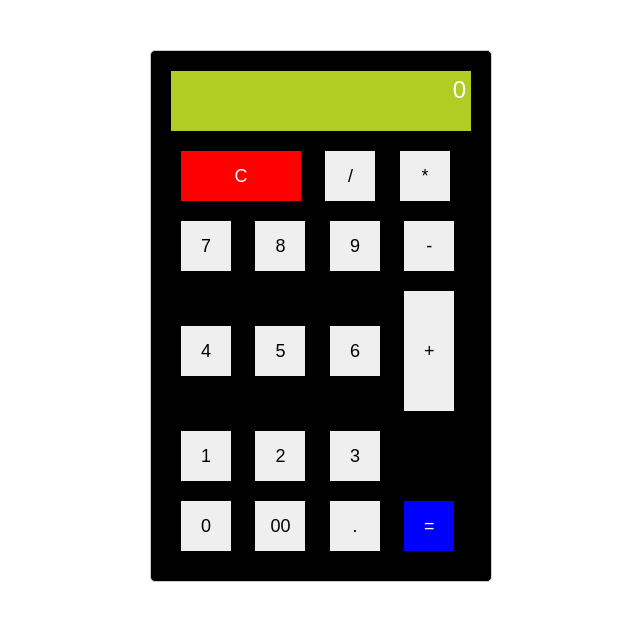
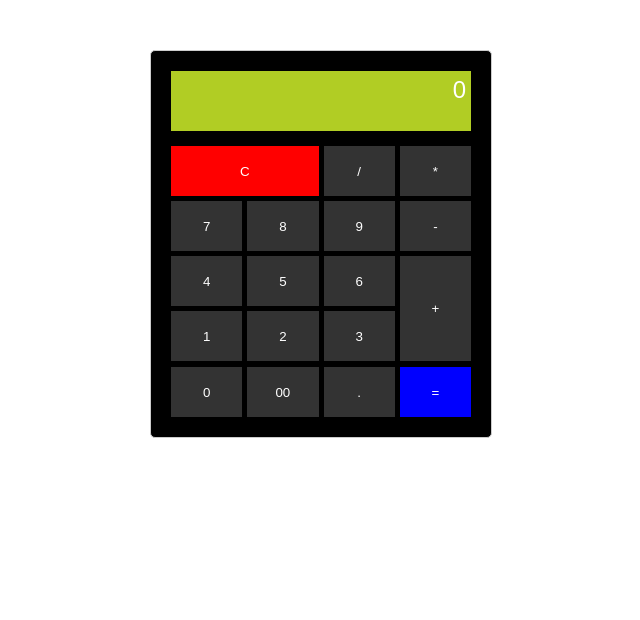
Before and after one commit to moeed038ulazeem/calcolator-moeed, a plain HTML site: page index.html in a window 1280 px wide. Shown: the whole page, without its empty margins (319-959 px from the left). Drawn offline with Linux system fonts and the light colour scheme.

Commit message:
ye calculator ha

```diff
--- a/index.html
+++ b/index.html
@@ -15,49 +15,70 @@
         border: 1px solid #ccc;
         border-radius: 5px;
         background-color: black;
-    }
-    .calculator input[type="button"] {
-        width: 50px;
-        height: 50px;
-        margin: 10px;
-        font-size: 18px;
-        border: 20px;
-
-        outline: none;
-        cursor: pointer;
-
+        display: grid;
+        grid-template-columns: repeat(4, 1fr);
+        grid-gap: 5px;
     }
     .result {
+        grid-column: 1 / -1;
         height: 50px;
         margin-bottom: 10px;
         font-size: 24px;
         text-align: right;
         padding: 5px;
-        background-color: rgb(177, 205, 36) ; color: white;
+        background-color: rgb(177, 205, 36);
+        color: white;
+    }
+    .calculator input[type="button"] {
+        width: 100%;
+        height: 50px;
+        outline: none;
+        cursor: pointer;
+        background-color: #333;
+        color: white;
+        border: none;
+        box-shadow: #333;
+    }
+    .calculator input[type="button"].operator {
+        height: 105px;
+    }
+    .calculator input[type="button"].clear {
+        grid-column: span 2;
+        background-color: red;
+    }
+    .calculator input[type="button"].equals {
+        background-color: blue;
+    }
+    .calculator input[type="button"].first-row {
+        margin-top: -55px;
+    }
+    .calculator input[type="button"].last-row {
+        margin-top: -22px;
     }
 </style>
 </head>
 <body>
 <div class="calculator">
     <div class="result" id="result">0</div>
- <input type="button" value="C" onclick="appendNumber()" style="background-color: red; color: white; width: 120px;" >
-    <input type="button" value="/" onclick="appendNumber('/')">
-    <input type="button" value="*" onclick="appendNumber('*')"><br>
-    <input type="button" value="7" onclick="appendOperator('7')">
+    <input type="button" class="clear" value="C" onclick="clearResult()">
+    <input type="button" value="/" onclick="appendOperator('/')">
+    <input type="button"  value="*" onclick="appendOperator('*')">
+    <input type="button" value="7" onclick="appendNumber('7')">
     <input type="button" value="8" onclick="appendNumber('8')">
     <input type="button" value="9" onclick="appendNumber('9')">
-    <input type="button" value="-" onclick="appendNumber('-')">
-    <input type="button" value="4" onclick="appendOperator('4')">
+    <input type="button"  value="-" onclick="appendOperator('-')">
+    <input type="button" value="4" onclick="appendNumber('4')">
     <input type="button" value="5" onclick="appendNumber('5')">
     <input type="button" value="6" onclick="appendNumber('6')">
-    <input type="button" value="+" onclick="appendNumber('+')" style="height: 120px;"><br>
-    <input type="button" value="1" onclick="appendOperator('1')">
-    <input type="button" value="2" onclick="clearResult('2')">
-    <input type="button" value="3" onclick="appendNumber('3')" ><br>
-    <input type="button" value="0" onclick="appendOperator('0')">
-    <input type="button" value="00" onclick="appendOperator('00')">
-    <input type="button" value="." onclick="appendOperator('.')">
-    <input type="button" value="=" onclick="calculate('=')" style="background-color: blue; color: white;">
+    <input type="button" class="operator" value="+" onclick="appendOperator('+')">
+    <input type="button" class="first-row" value="1" onclick="appendNumber('1')">
+    <input type="button" class="first-row" value="2" onclick="appendNumber('2')">
+    <input type="button" class="first-row" value="3" onclick="appendNumber('3')"><br>
+
+    <input type="button" class="last-row" value="0" onclick="appendNumber('0')">
+    <input type="button"  class="last-row" value="00" onclick="appendNumber('00')">
+    <input type="button"  class="last-row" value="." onclick="appendOperator('.')">
+    <input type="button"  class="last-row equals"  value="=" onclick="calculate()">
 </div>
 
 <script>
```
